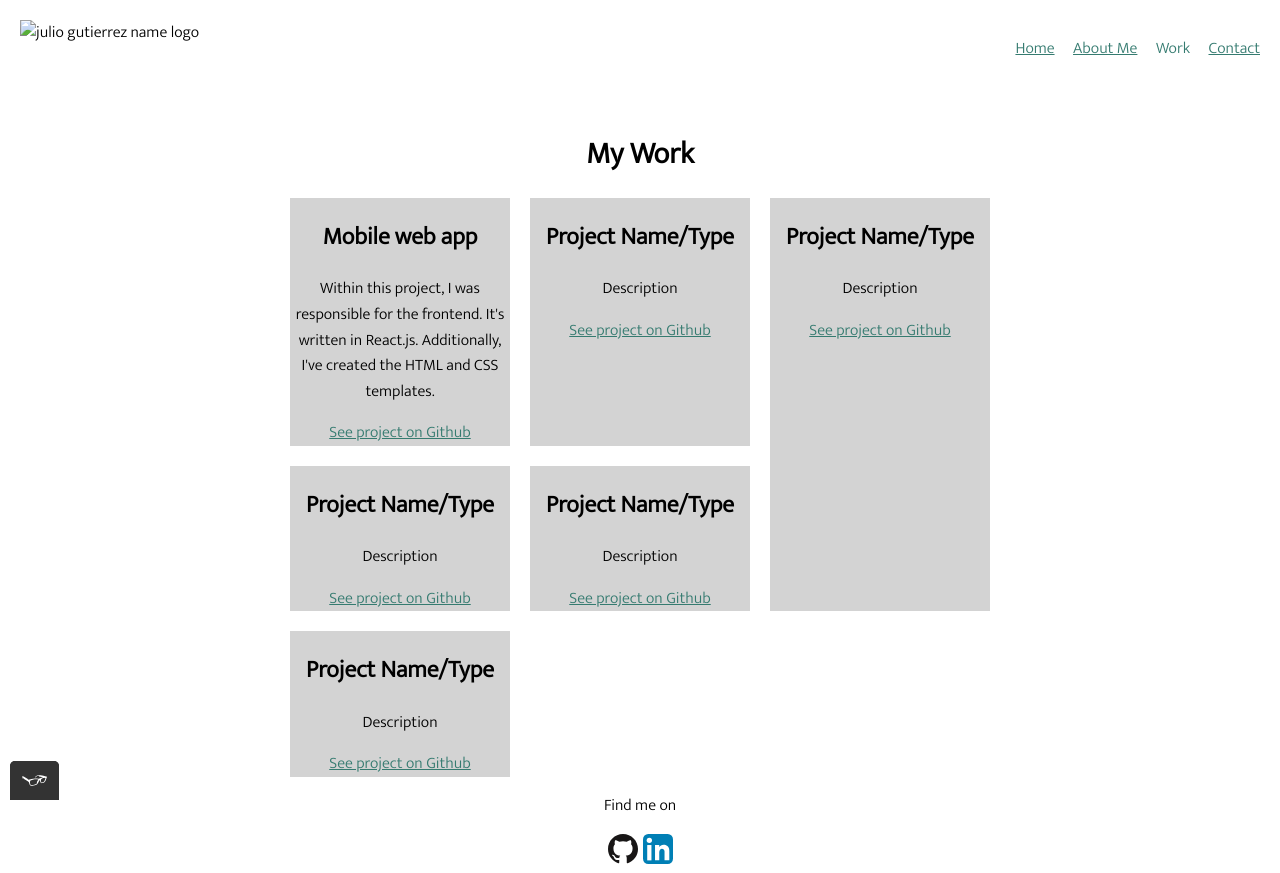
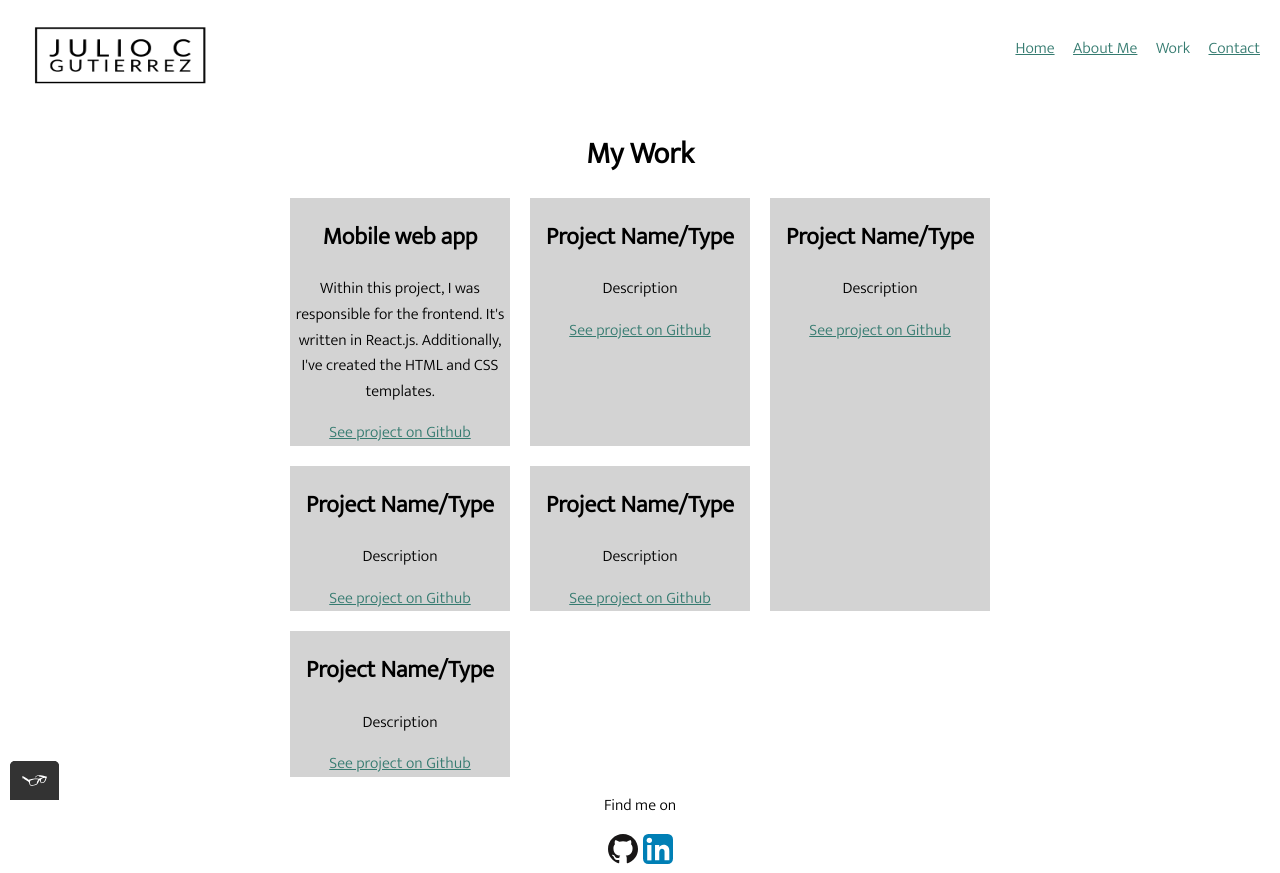
Before and after one commit to juliocgtrz/portfolio, a plain HTML site: page work.html in a window 1280 px wide. Drawn offline with nearby package versions, Linux system fonts and the light colour scheme.

Commit message:
Update work.html
Added gradient background and updated logo img source

```diff
--- a/work.html
+++ b/work.html
@@ -11,9 +11,9 @@
     <link href="https://fonts.googleapis.com/css2?family=Montserrat:wght@100&family=Mukta:wght@300&display=swap" rel="stylesheet">
     <link rel="stylesheet" type="text/css" href="./css/style.production.css">
 </head>
-<body>
+<body id="grad">
     <header class="page-header">
-        <img src="./img/julio-c-gutierrez_logo.jpg" alt="julio gutierrez name logo" id="logo" class="page-header__item">
+        <img src="./img/julio-c-gutierrez_logo.png" alt="julio gutierrez name logo" id="logo" class="page-header__item">
         <nav class="main-navigation page-header__item">
             <ul role="menubar" class="navigation-list">
                 <li role="presentation">
```
